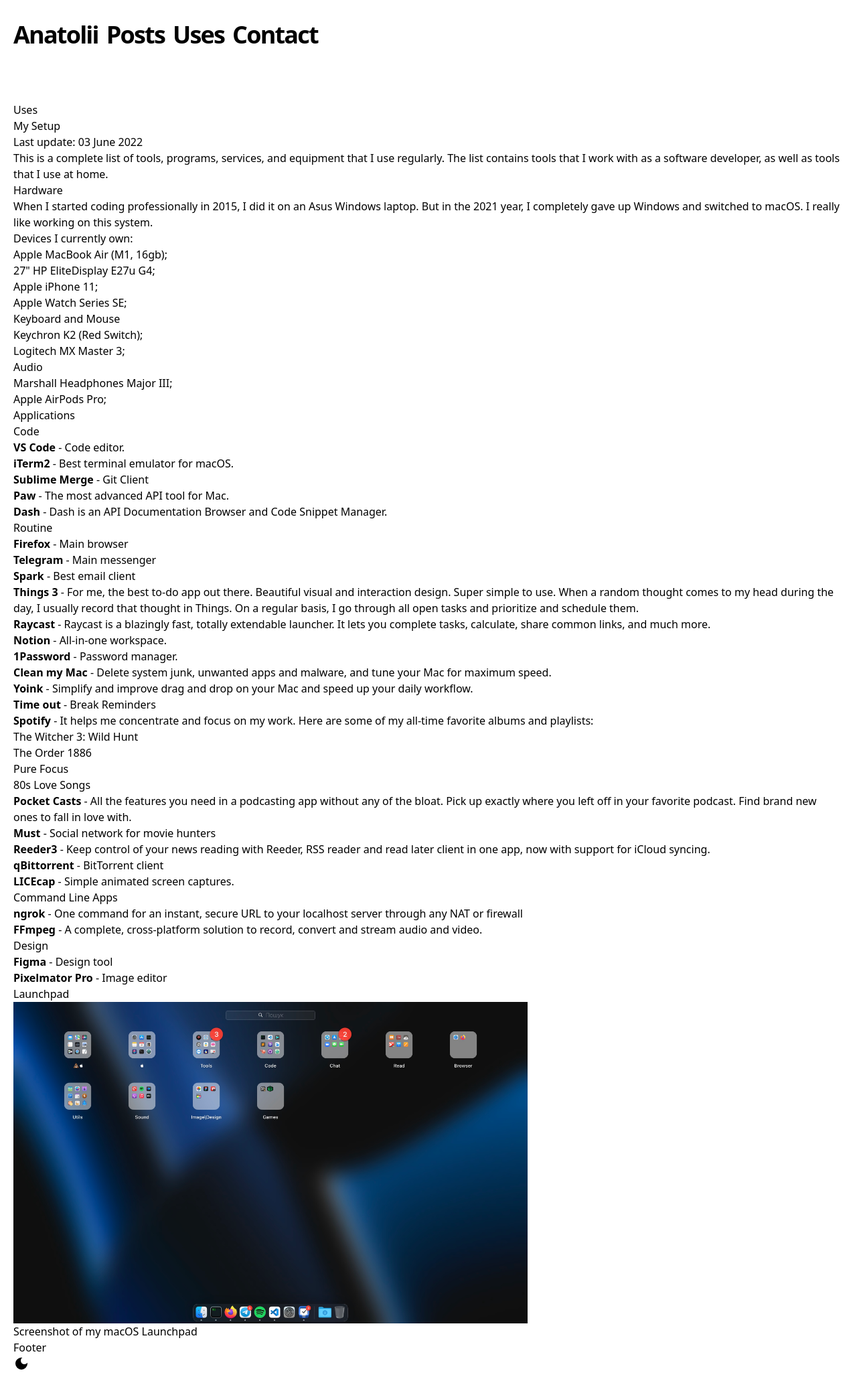
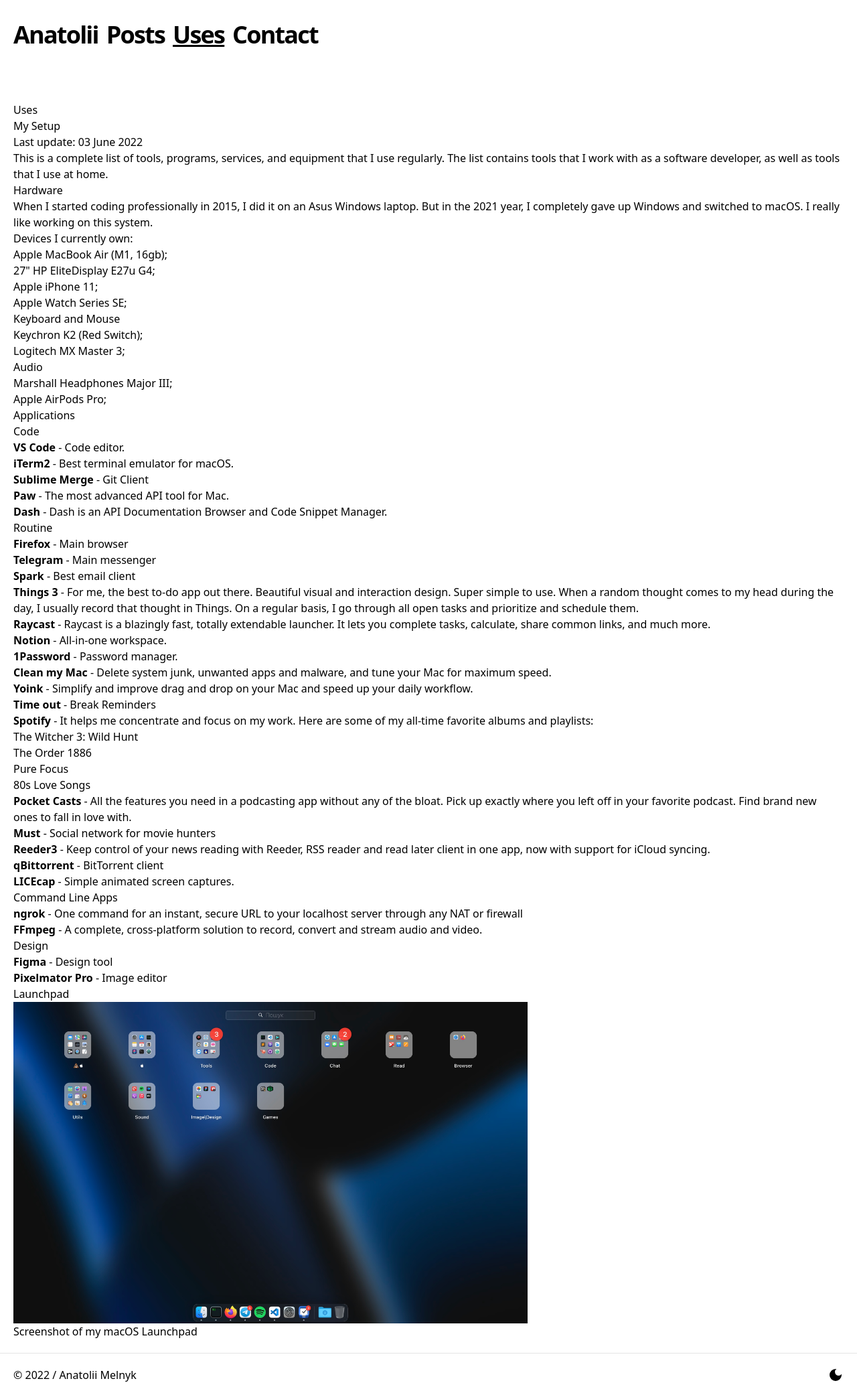
Before and after one commit to sonikbro/sonikbro.dev, a Next.js app: page /uses in a window 1280 px wide. Shown: the whole page at 67% size. Built offline with nearby package versions, Linux system fonts and the light colour scheme.

Commit message:
finish migration

```diff
--- a/components/Footer/index.tsx
+++ b/components/Footer/index.tsx
@@ -1,8 +1,7 @@
-// import styled from 'styled-components';
-// import Divider from '../Styled/Divider';
-// import Container from '../Styled/Container';
-// import { siteData } from '../../data';
-// import ToggleTheme from '../Styled/ToggleTheme';
+import Divider from '../Styled/Divider';
+import { siteData } from '../../data';
+import Container from '../Container';
+import ToggleTheme from '../ToggleTheme';
 
 // const FooterSection = styled.footer`
 //   padding: 2rem 0;
@@ -14,31 +13,20 @@
 //   align-items: center;
 // `;
 
-import Container from '../Container';
-import ToggleTheme from '../ToggleTheme';
-
 const Footer = () => {
   return (
     <>
+      <Divider />
       <footer>
         <Container>
-          <div>Footer</div>
-          <div>
+          <div className="flex items-center justify-between">
+            <span>
+              © {siteData.currentYear} / {siteData.author}
+            </span>
             <ToggleTheme />
           </div>
         </Container>
       </footer>
-      {/* <Divider />
-      <FooterSection>
-        <Container>
-          <FooterItem>
-            <span>
-              © {siteData.currentYear} / {siteData.author}
-            </span>
-            <ToggleTheme />
-          </FooterItem>
-        </Container>
-      </FooterSection> */}
     </>
   );
 };
--- a/components/Header/index.tsx
+++ b/components/Header/index.tsx
@@ -1,8 +1,6 @@
 import Link from 'next/link';
 import { useRouter } from 'next/router';
 import Container from '../Container';
-// import styled from 'styled-components';
-// import Container from '../Styled/Container';
 
 // const HeaderWrapper = styled.header`
 //   ul {
@@ -54,45 +52,24 @@
   ];
 
   return (
-    <>
     <Container>
-        <div className="text-2xl md:text-4xl font-bold tracking-tight md:tracking-tighter leading-tight mb-20 mt-8">
+      <nav>
+        <ul className="text-2xl md:text-4xl font-bold tracking-tight md:tracking-tighter leading-tight mb-20 mt-8">
           {paths.map((link) => (
-            <Link key={link.link} href={link.link}>
+            <li
+              key={link.link}
+              className={`inline-block ${
+                router.pathname == link.link ? 'underline' : ''
+              }`}
+            >
+              <Link href={link.link}>
                 <a className="hover:underline mr-3">{link.label}</a>
               </Link>
+            </li>
           ))}
-        </div>
-      </Container>
-      {/* <HeaderWrapper>
-        <Container>
-          <nav>
-            <ul>
-              <NavLink active={false}>
-                <Link href="/">
-                  <a>Anatolii</a>
-                </Link>
-              </NavLink>
-              <NavLink active={router.pathname == '/posts'}>
-                <Link href="/posts">
-                  <a>Posts</a>
-                </Link>
-              </NavLink>
-              <NavLink active={router.pathname == '/uses'}>
-                <Link href="/uses">
-                  <a>Uses</a>
-                </Link>
-              </NavLink>
-              <NavLink active={router.pathname == '/contact'}>
-                <Link href="/contact">
-                  <a>Contact</a>
-                </Link>
-              </NavLink>
         </ul>
       </nav>
     </Container>
-      </HeaderWrapper> */}
-    </>
   );
 };
 
--- a/components/Meta/index.tsx
+++ b/components/Meta/index.tsx
@@ -1,5 +1,5 @@
 import Head from 'next/head';
-// import { siteData } from '../../data';
+import { siteData } from '../../data';
 
 function HeadMeta() {
   return (
@@ -8,14 +8,14 @@
         name="viewport"
         content="width=device-width, initial-scale=1"
       ></meta>
-      {/* <title>{siteData.name}</title>
+      <title>{siteData.name}</title>
       <link rel="preconnect" href={siteData.domain} crossOrigin=""></link>
       <meta property="og:locale" content="en_US"></meta>
       <meta property="og:type" content="article"></meta>
       <meta property="og:url" content={siteData.domain}></meta>
       <meta property="og:site_name" content={siteData.name}></meta>
       <meta property="og:description" content={siteData.description}></meta>
-      <link rel="canonical" href={siteData.domain}></link> */}
+      <link rel="canonical" href={siteData.domain}></link>
     </Head>
   );
 }
--- a/components/Styled/Divider/index.tsx
+++ b/components/Styled/Divider/index.tsx
@@ -1,5 +1,5 @@
-const SectionSeparator = () => {
-  return <hr className="border-neutral-200 mt-28 mb-24" />;
+const Divider = () => {
+  return <hr className="border-neutral-200 mt-5 mb-5" />;
 };
 
-export default SectionSeparator;
+export default Divider;
--- a/components/Styled/LinksList/index.tsx
+++ b/components/Styled/LinksList/index.tsx
@@ -1,4 +1,3 @@
-// import styled from 'styled-components';
 import { TListItem } from '../../../types';
 
 interface IStyledButton {
--- a/components/Styled/PostMetaWraper/index.tsx
+++ b/components/Styled/PostMetaWraper/index.tsx
@@ -1,5 +1,3 @@
-// import styled from 'styled-components';
-
 // const PostMetaWraper = styled.div`
 //   & > :not(:last-child)::after {
 //     display: inline-block;
--- a/package.json
+++ b/package.json
@@ -7,7 +7,6 @@
     "typecheck": "tsc"
   },
   "dependencies": {
-    "classnames": "2.3.1",
     "gray-matter": "4.0.3",
     "luxon": "^2.4.0",
     "next": "latest",
@@ -15,12 +14,9 @@
     "react": "^17.0.2",
     "react-dom": "^17.0.2",
     "react-markdown": "^8.0.3",
-    "remark": "14.0.2",
-    "remark-html": "15.0.1",
     "typescript": "^4.2.4"
   },
   "devDependencies": {
-    "@types/jest": "^26.0.23",
     "@types/node": "^15.6.0",
     "@types/react": "^17.0.6",
     "@types/react-dom": "^17.0.5",
```
Also changed, not shown: types/index.ts (+12 -12 lines), 1 other file (tests, documents, lock files or other folders). Lines whose indentation alone changed are shown as unchanged.
